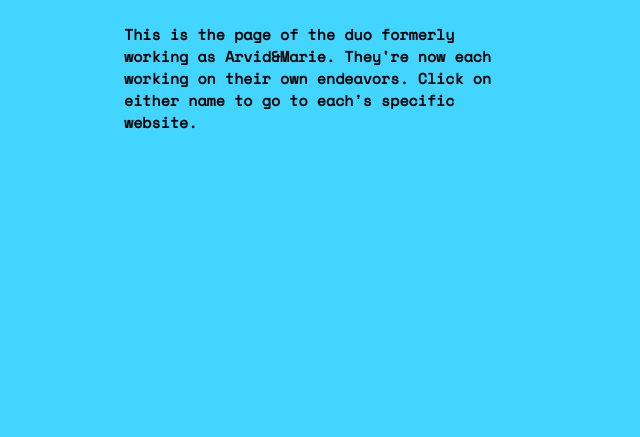
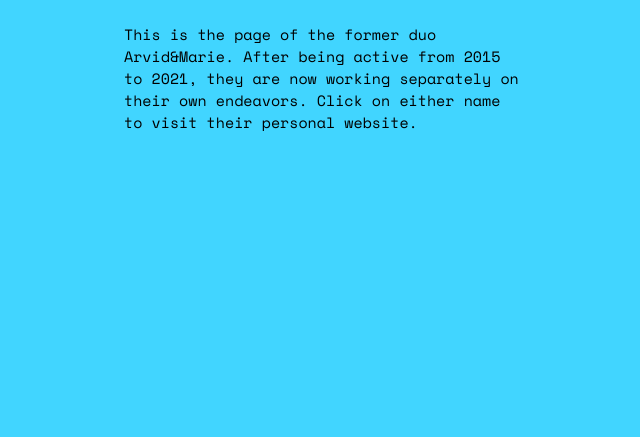
Before and after one commit to Somnitec/arvidandmarielandingpage, a plain HTML site: page index.html in a window 1280 px wide. Shown: the part 363-800 px from the top of the page, without its empty margins (316-956 px from the left). Drawn offline with nearby package versions, Linux system fonts and the light colour scheme.

Commit message:
Update index.html

```diff
--- a/index.html
+++ b/index.html
@@ -31,11 +31,10 @@
 <a href="https://arvid.space/">Arvid</a> & <a href="https://mariecaye.com">Marie</a>
 </p>
 <p style="font-family:Space Mono;
-  font-size: 15px;font-weight: bold;display: block;
+  font-size: 15px;display: block;
   margin-top: 0px;
   width: 400px;
   height: 200px;">
-  This is the page of the duo formerly working as Arvid&Marie. They're now each working on their own endeavors. Click on either name to go to each's specific website.
-  </p>
+  This is the page of the former duo Arvid&Marie. After being active from 2015 to 2021, they are now working separately on their own endeavors. Click on either name to visit their personal website.  </p>
   </div>
 </body>
```
